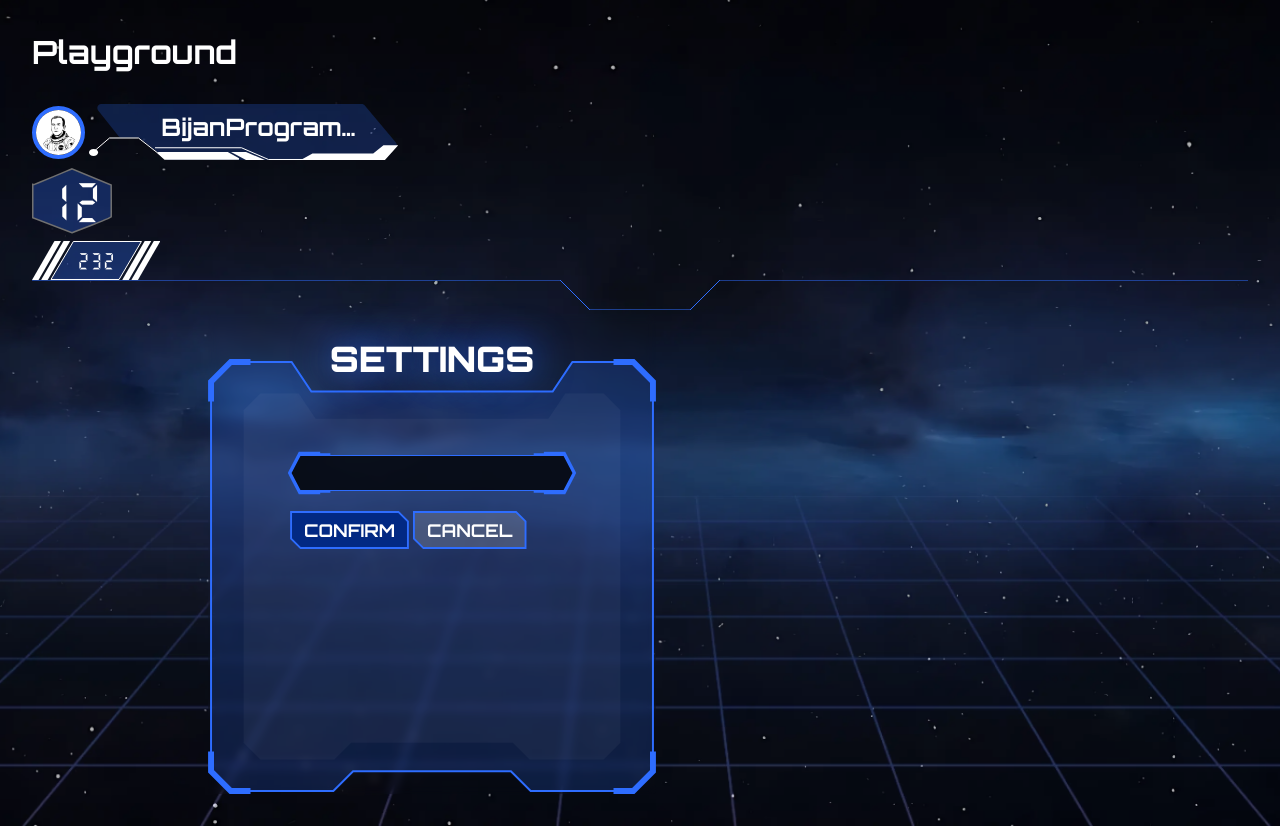
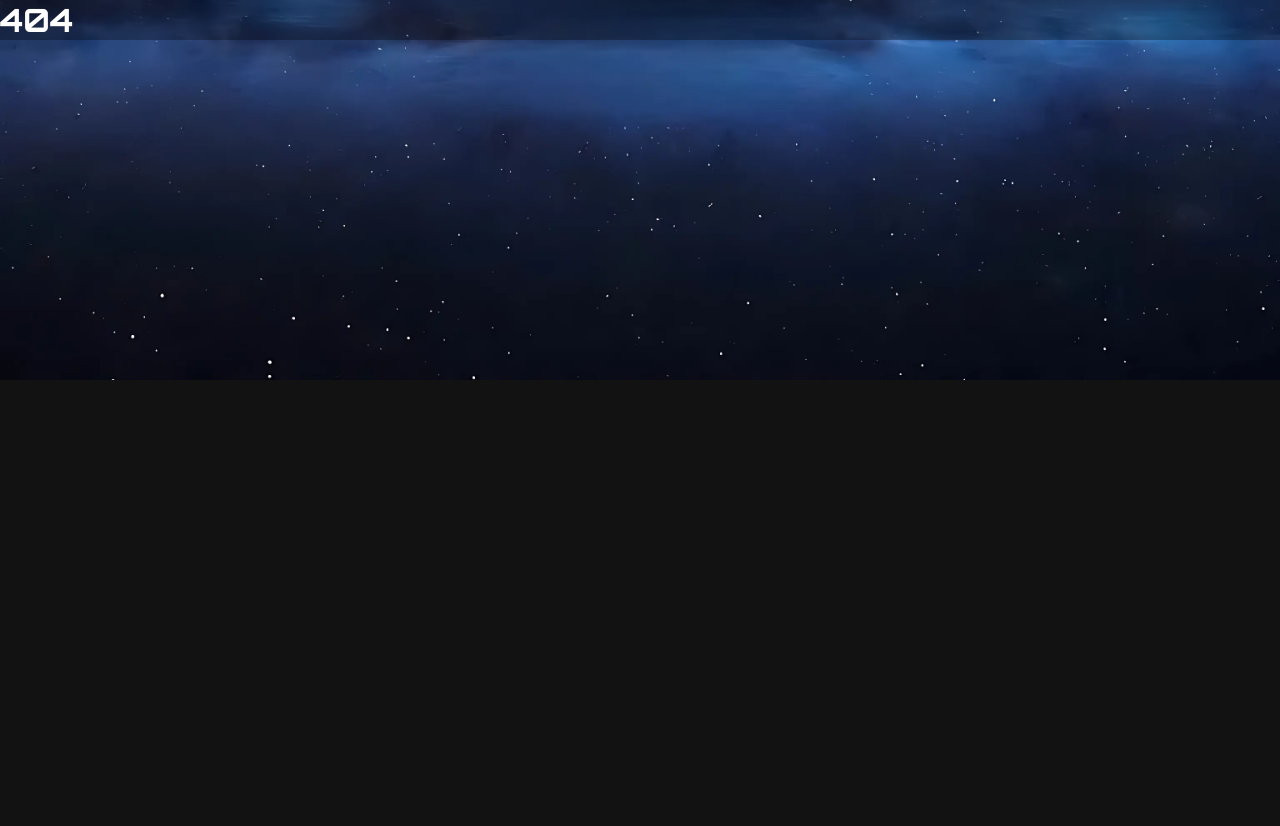
Before and after one commit to CodectiveOrg/snake-frontend, a React (Vite) app: page /playground in a window 1280 px wide. After the commit the page ends 800 px from the top, so only its background shows below. Built offline with nearby package versions, Linux system fonts and the light colour scheme; a web font is replaced by a local one.

Commit message:
[REMOVE] redundant pages

```diff
--- a/src/components/router/router.component.tsx
+++ b/src/components/router/router.component.tsx
@@ -10,8 +10,6 @@ import GamePage from "@/pages/game/game.page.tsx";
 import GuidePage from "@/pages/guide/guide.page.tsx";
 import HomePage from "@/pages/home/home.page.tsx";
 import LeaderboardPage from "@/pages/leaderboard/leaderboard.page";
-import ModalPage from "@/pages/modal/modal.page.tsx";
-import PlaygroundPage from "@/pages/playground/playground.page.tsx";
 import SettingsPage from "@/pages/settings/settings.page";
 import SignInPage from "@/pages/sign-in/sign-in.page.tsx";
 import SignUpPage from "@/pages/sign-up/sign-up.page.tsx";
@@ -32,10 +30,6 @@ export default function RouterComponent(): ReactNode {
           <Route path="board" element={<LeaderboardPage />} />
           <Route path="settings" element={<SettingsPage />} />
         </Route>
-        <Route path="playground">
-          <Route index element={<PlaygroundPage />} />
-          <Route path="modal" element={<ModalPage />} />
-        </Route>
         <Route path="guide" element={<GuidePage />} />
         <Route path="user/:username" element={<UserPage />} />
         <Route path="*" element={<h1>404</h1>} />
--- a/src/pages/modal/modal.page.tsx
+++ /dev/null
@@ -1,32 +0,0 @@
-import { type ReactNode, useRef } from "react";
-
-import ButtonComponent from "@/components/button/button.component.tsx";
-import ModalComponent from "@/components/modal/modal.component.tsx";
-
-import styles from "./modal.module.css";
-
-export default function ModalPage(): ReactNode {
-  const modalRef = useRef<HTMLDialogElement>(null);
-
-  const openButtonClickHandler = () => {
-    modalRef.current?.showModal();
-  };
-
-  const closeButtonClickHandler = () => {
-    modalRef.current?.close();
-  };
-
-  return (
-    <div className={styles.modal}>
-      <ButtonComponent onClick={openButtonClickHandler}>
-        Open Modal
-      </ButtonComponent>
-      <ModalComponent ref={modalRef} title="Settings">
-        <p>Hello, friend!</p>
-        <ButtonComponent onClick={closeButtonClickHandler}>
-          Close
-        </ButtonComponent>
-      </ModalComponent>
-    </div>
-  );
-}
--- a/src/pages/playground/playground.module.css
+++ /dev/null
@@ -1,7 +0,0 @@
-.playground {
-  padding: 2rem;
-
-  > h1 {
-    margin-block-end: 2rem;
-  }
-}
--- a/src/pages/playground/playground.page.tsx
+++ /dev/null
@@ -1,42 +0,0 @@
-import { type ReactNode } from "react";
-
-import ButtonComponent from "@/components/button/button.component.tsx";
-import PaneComponent from "@/components/pane/pane.component.tsx";
-import TextInputComponent from "@/components/text-input/text-input.component.tsx";
-import UserBadgeComponent from "@/components/user-badge/user-badge.component.tsx";
-
-import HighScoreComponent from "@/pages/game/components/high-score/high-score.component.tsx";
-import ScoreComponent from "@/pages/game/components/score/score.component.tsx";
-import SeparatorComponent from "@/pages/game/components/separator/separator.component.tsx";
-
-import styles from "./playground.module.css";
-
-export default function PlaygroundPage(): ReactNode {
-  return (
-    <div className={styles.playground}>
-      <h1>Playground</h1>
-      <UserBadgeComponent
-        username="BijanProgrammer"
-        picture="/images/user-picture-placeholder.webp"
-      />
-      <ScoreComponent score={12} />
-      <HighScoreComponent highScore={232} />
-      <SeparatorComponent dentWidth={100} />
-      <main
-        style={{
-          display: "grid",
-          gap: "1rem",
-          width: "50rem",
-          height: "30rem",
-        }}
-      >
-        <PaneComponent shade title="Settings">
-          <TextInputComponent type="text" name="chiz" />
-          <br />
-          <ButtonComponent>Confirm</ButtonComponent>
-          <ButtonComponent color="secondary">Cancel</ButtonComponent>
-        </PaneComponent>
-      </main>
-    </div>
-  );
-}
```
Also changed, not shown: src/pages/modal/modal.module.css (deleted).
